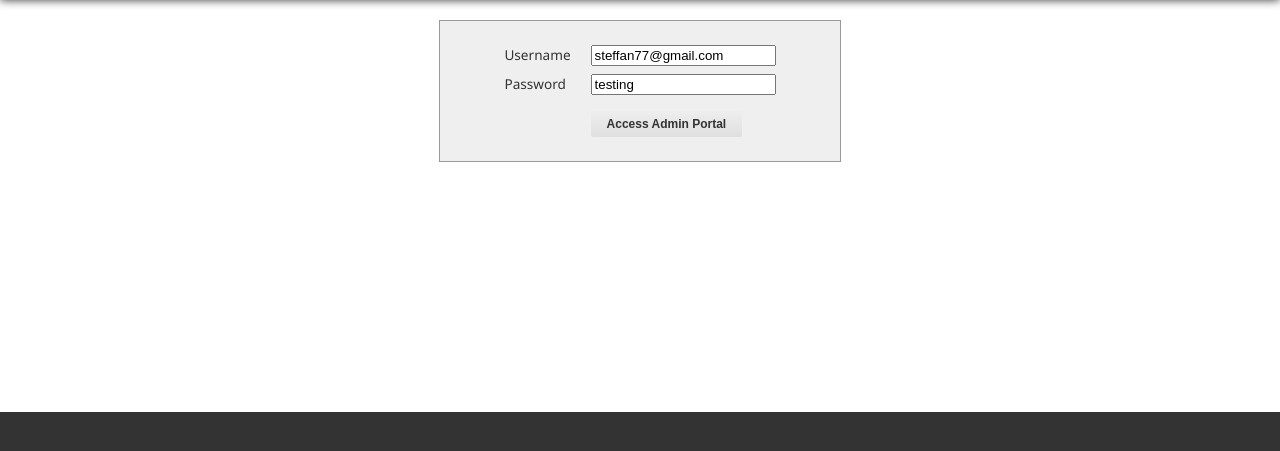
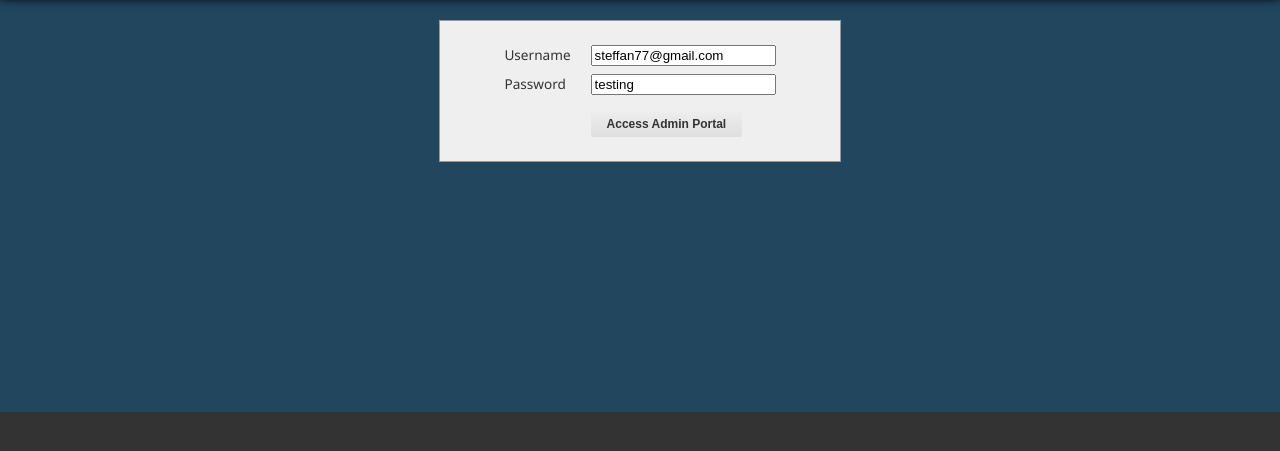
Before and after one commit to naffets77/CPAExamBank, a PHP site: page /PHP/Admin/questionmanager.html in a window 1280 px wide. Shown: the top 451 px of the page. Run offline with PHP 8.4, Linux system fonts and the light colour scheme; some libraries are stand-ins or nearby versions.

Commit message:
Blue Style

```diff
--- a/Content/CSS/global.css
+++ b/Content/CSS/global.css
@@ -131,7 +131,7 @@ html {
 }
 
 body {
-    background-color: #fff;
+    background-color: #21465D;
     color: #333;
     font-size: .85em;
     font-family: "Segoe UI", Verdana, Helvetica, Sans-Serif;
--- a/Content/CSS/home.css
+++ b/Content/CSS/home.css
@@ -594,9 +594,9 @@ margin: 40px 0px 10px;
 padding: 10px 0px 30px;
 background-color: #21465D;
 color: #fff;
-width: 920px;
+width: 960px;
 text-align: center;
-margin-left: 20px;
+
 }
 
 
```
